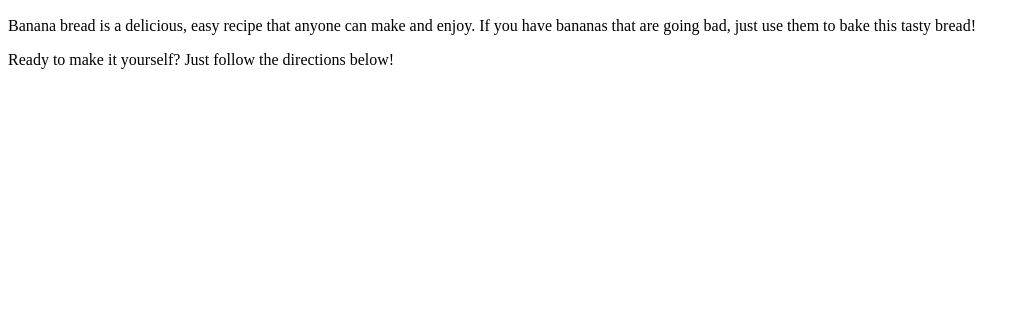
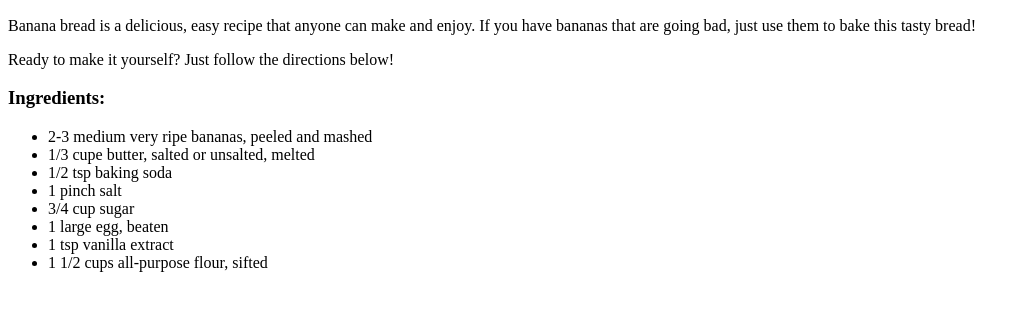
Before and after one commit to gaullman/odin-recipes, a plain HTML site: page recipes/banana-bread.html in a window 1280 px wide. Shown: the part 434-744 px from the top of the page, without its empty margins (0-1030 px from the left). Drawn offline with Linux system fonts and the light colour scheme.

Commit message:
ingredients list

```diff
--- a/recipes/banana-bread.html
+++ b/recipes/banana-bread.html
@@ -14,5 +14,18 @@
                 anyone can make and enjoy. If you have bananas that
             are going bad, just use them to bake this tasty bread!</p>
             <p>Ready to make it yourself? Just follow the directions below!</p>
+
+        <h3>Ingredients:</h3>
+        <ul>
+            <li>2-3 medium very ripe bananas, peeled and mashed</li>
+            <li>1/3 cupe butter, salted or unsalted, melted</li>
+            <li>1/2 tsp baking soda</li>
+            <li>1 pinch salt</li>
+            <li>3/4 cup sugar</li>
+            <li>1 large egg, beaten</li>
+            <li>1 tsp vanilla extract</li>
+            <li>1 1/2 cups all-purpose flour, sifted</li>
+
+        </ul>
 </body>
 </html>
```
